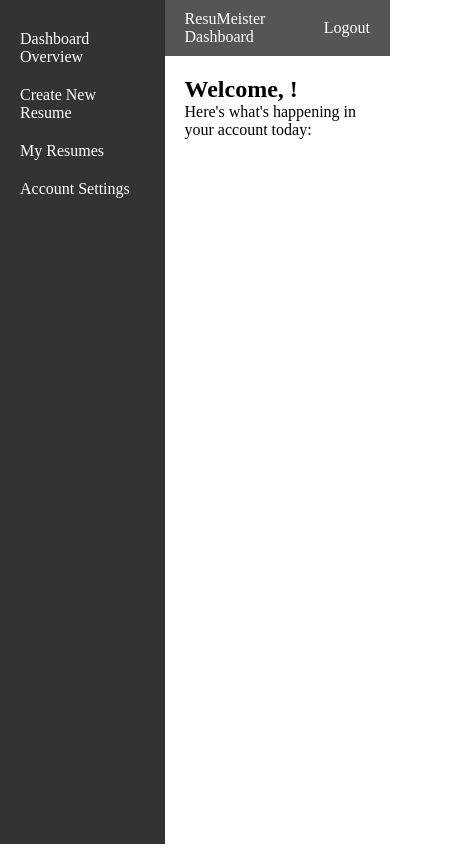
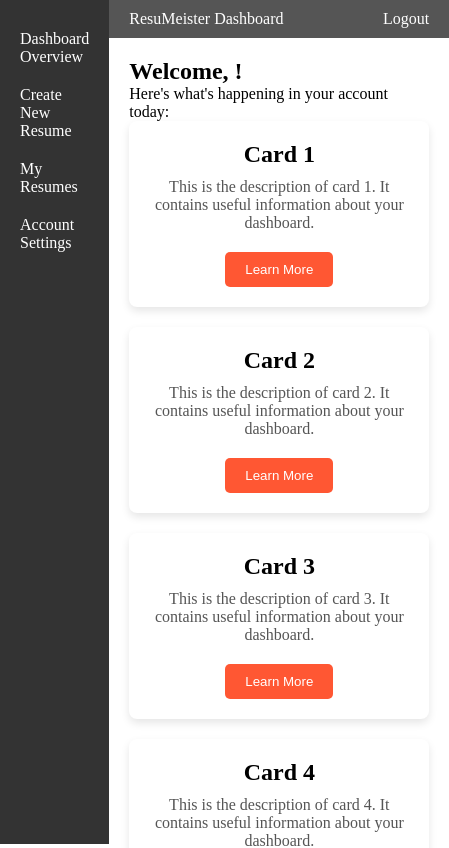
Before and after one commit to junaidiqbalturk/ResuMeister, a Vue app in the folder frontend/: page /Dashboard in a window 390 px wide. Shown: the top 848 px of the page, 449 px wide, since content can reach past the window. Built offline with nearby package versions, Linux system fonts and the light colour scheme.

Commit message:
feat: cards inclusion in dashboard and login page redesing

```diff
--- a/frontend/src/views/Dashboard.vue
+++ b/frontend/src/views/Dashboard.vue
@@ -23,9 +23,17 @@
 
       <section class="content">
         <div v-if="currentSection === 'overview'">
-          <!-- Overview content here -->
           <h2>Welcome, {{ userName }}!</h2>
           <p>Here's what's happening in your account today:</p>
+
+          <!-- Card Section -->
+          <div class="card-container">
+            <div class="card" v-for="n in 6" :key="n">
+              <h3>Card {{ n }}</h3>
+              <p>This is the description of card {{ n }}. It contains useful information about your dashboard.</p>
+              <button @click="handleCardAction(n)">Learn More</button>
+            </div>
+          </div>
         </div>
         <div v-else-if="currentSection === 'create'">
           <!-- Create new resume content here -->
@@ -52,8 +60,11 @@
     navigateTo(section) {
       this.currentSection = section;
     },
+    handleCardAction(cardNumber) {
+      alert(`Card ${cardNumber} clicked`);
+    },
     logout() {
-      // Handle logout
+      this.$router.push('/login');
     }
   }
 };
@@ -114,5 +125,59 @@
   padding: 20px;
 }
 
-/* Other styles as needed */
+/* Card styles */
+.card-container {
+  display: flex;
+  flex-wrap: wrap;
+  gap: 20px;
+  justify-content: space-around;
+}
+
+.card {
+  background-color: white;
+  border-radius: 8px;
+  box-shadow: 0 4px 8px rgba(0, 0, 0, 0.1);
+  padding: 20px;
+  width: 300px;
+  text-align: center;
+  transition: transform 0.3s ease, box-shadow 0.3s ease;
+}
+
+.card:hover {
+  transform: translateY(-10px);
+  box-shadow: 0 8px 16px rgba(0, 0, 0, 0.2);
+}
+
+.card h3 {
+  font-size: 1.5em;
+  margin-bottom: 10px;
+}
+
+.card p {
+  font-size: 1em;
+  color: #555;
+  margin-bottom: 20px;
+}
+
+.card button {
+  padding: 10px 20px;
+  background-color: #ff5733;
+  border: none;
+  color: white;
+  border-radius: 5px;
+  cursor: pointer;
+  transition: background-color 0.3s ease;
+}
+
+.card button:hover {
+  background-color: #ff7853;
+}
+
+/* Responsive design */
+@media (max-width: 768px) {
+  .card-container {
+    flex-direction: column;
+    align-items: center;
+  }
+}
 </style>
--- a/frontend/src/views/Login.vue
+++ b/frontend/src/views/Login.vue
@@ -1,19 +1,36 @@
 <template>
-  <div class="auth-container">
+  <div class="login-page">
+    <!-- Background Section -->
+    <div class="background"></div>
+
+    <!-- Login Form Section -->
+    <div class="login-container">
+      <div class="login-box">
         <h2>Login</h2>
+
         <form @submit.prevent="handleLogin">
-      <div class="input-group">
+          <div class="form-group">
             <label for="email">Email:</label>
-        <input type="email" v-model="email" required />
+            <input type="email" v-model="email" class="form-control" id="email" required />
           </div>
-      <div class="input-group">
+
+          <div class="form-group">
             <label for="password">Password:</label>
-        <input type="password" v-model="password" required />
+            <input type="password" v-model="password" class="form-control" id="password" required />
           </div>
-      <button type="submit">Login</button>
+
+          <button type="submit" class="btn btn-primary btn-block">Login</button>
         </form>
+
+        <div class="extra-links">
+          <a href="#">Forgot Password?</a>
+          <a href="/register">Sign Up</a>
+        </div>
+      </div>
+    </div>
   </div>
 </template>
+
 
 <script>
 export default {
@@ -55,41 +72,86 @@
 </script>
 
 <style scoped>
-.auth-container {
-  max-width: 400px;
-  margin: 0 auto;
-  padding: 20px;
-  background-color: #f4f4f4;
-  border-radius: 10px;
-  box-shadow: 0 4px 8px rgba(0, 0, 0, 0.1);
+/* Background Styling */
+.background {
+  background-image: url('https://www.photofunky.net/output/image/a/9/9/e/a99e96/s500x200.gif'); /* Add your background image here */
+  background-size: cover;
+  background-position: center;
+  position: fixed;
+  width: 100%;
+  height: 100%;
+  top: 0;
+  left: 0;
+  z-index: -1;
 }
 
-.input-group {
-  margin-bottom: 15px;
+/* Login Container */
+.login-page {
+  display: flex;
+  justify-content: center;
+  align-items: center;
+  height: 100vh;
+  font-family: 'Poppins', sans-serif;
 }
 
-.input-group label {
-  display: block;
-  margin-bottom: 5px;
+.login-container {
+  background: rgba(255, 255, 255, 0.85); /* Semi-transparent background */
+  border-radius: 10px;
+  box-shadow: 0 4px 15px rgba(0, 0, 0, 0.1);
+  padding: 2rem;
+  max-width: 400px;
+  width: 100%;
 }
 
-.input-group input {
-  width: 100%;
-  padding: 8px;
-  box-sizing: border-box;
+h2 {
+  text-align: center;
+  font-size: 2rem;
+  margin-bottom: 1rem;
+  font-weight: 600;
+  color: #333;
 }
 
-button {
-  width: 100%;
-  padding: 10px;
-  background-color: #ff6347;
-  color: #fff;
-  border: none;
-  border-radius: 5px;
-  cursor: pointer;
+.form-group {
+  margin-bottom: 1.5rem;
 }
 
-button:hover {
-  background-color: #ff4500;
+.form-control {
+  width: 100%;
+  padding: 0.75rem;
+  border-radius: 5px;
+  border: 1px solid #ddd;
+  font-size: 1rem;
+}
+
+.btn-block {
+  width: 100%;
+  padding: 0.75rem;
+  border-radius: 5px;
+  background-color: #ff6f61; /* Accent color */
+  color: white;
+  font-size: 1rem;
+  font-weight: bold;
+  cursor: pointer;
+  transition: background-color 0.3s ease;
+}
+
+.btn-block:hover {
+  background-color: #ff5a4d; /* Hover effect */
+}
+
+.extra-links {
+  text-align: center;
+  margin-top: 1rem;
+}
+
+.extra-links a {
+  color: #666;
+  text-decoration: none;
+  font-size: 0.9rem;
+  margin: 0 0.5rem;
+}
+
+.extra-links a:hover {
+  text-decoration: underline;
 }
 </style>
```
Lines whose indentation alone changed are shown as unchanged.
